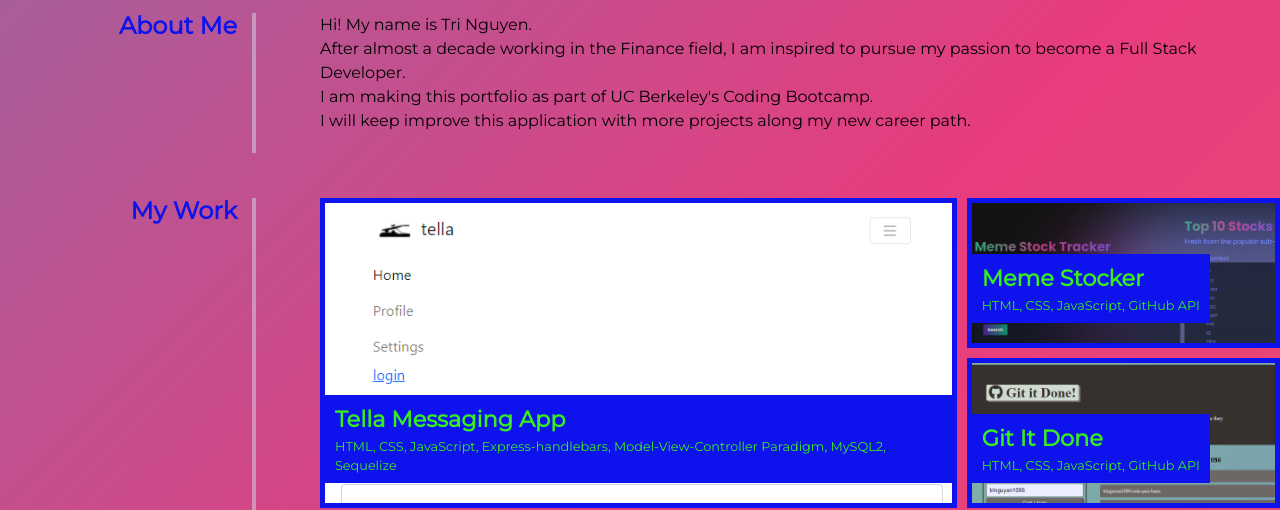
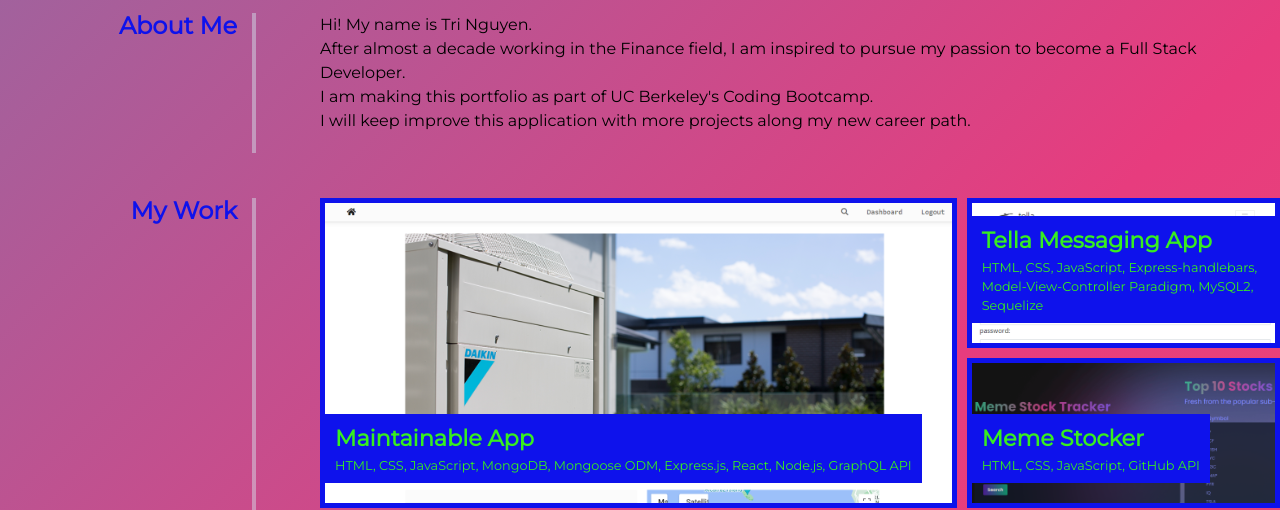
Before and after one commit to tringuyen1086/professional-portfolio-tri-nguyen, a plain HTML site: page index.html in a window 1280 px wide. Shown: the part 302-812 px from the top of the page. Drawn offline with Linux system fonts and the light colour scheme.

Commit message:
add new project to My Work

```diff
--- a/assets/css/style.css
+++ b/assets/css/style.css
@@ -328,6 +328,9 @@ main {
     background-image: url("../images/tella-messaging-app.png")
 }
 
+.maintainable-app {
+    background-image: url("../images/maintainable-app.png")
+}
 /* Contact Section */
 .contact address {
     display: flex;
--- a/index.html
+++ b/index.html
@@ -58,6 +58,14 @@
     <section class="page-section" id="work">
       <h2>My Work</h2>
       <div class="grid-container">
+
+        <!-- Project - Maintainable App -->
+        <a href="https://maintainable.herokuapp.com//" class="grid-item maintainable-app">
+          <div>
+            <h3>Maintainable App</h3>
+            <span>HTML, CSS, JavaScript, MongoDB, Mongoose ODM, Express.js, React, Node.js, GraphQL API</span>
+          </div>
+        </a>
 
         <!-- Project - Tella Messaging App -->
         <a href="https://tella.herokuapp.com/" class="grid-item tella-messaging-app">
```
Also changed, not shown: assets/images/launch-page-update.png (added), assets/images/maintainable-app.png (added), 1 other file.
